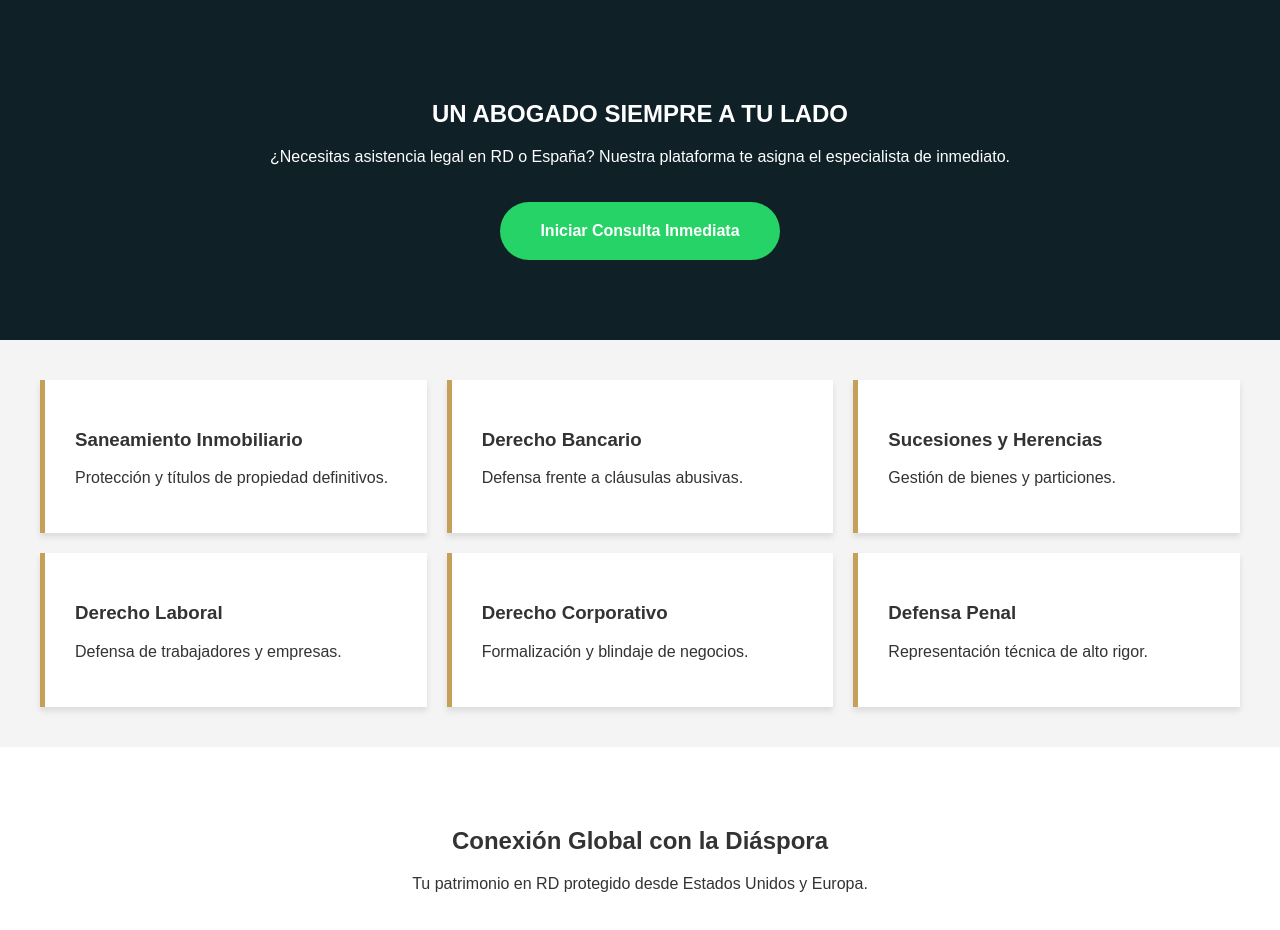
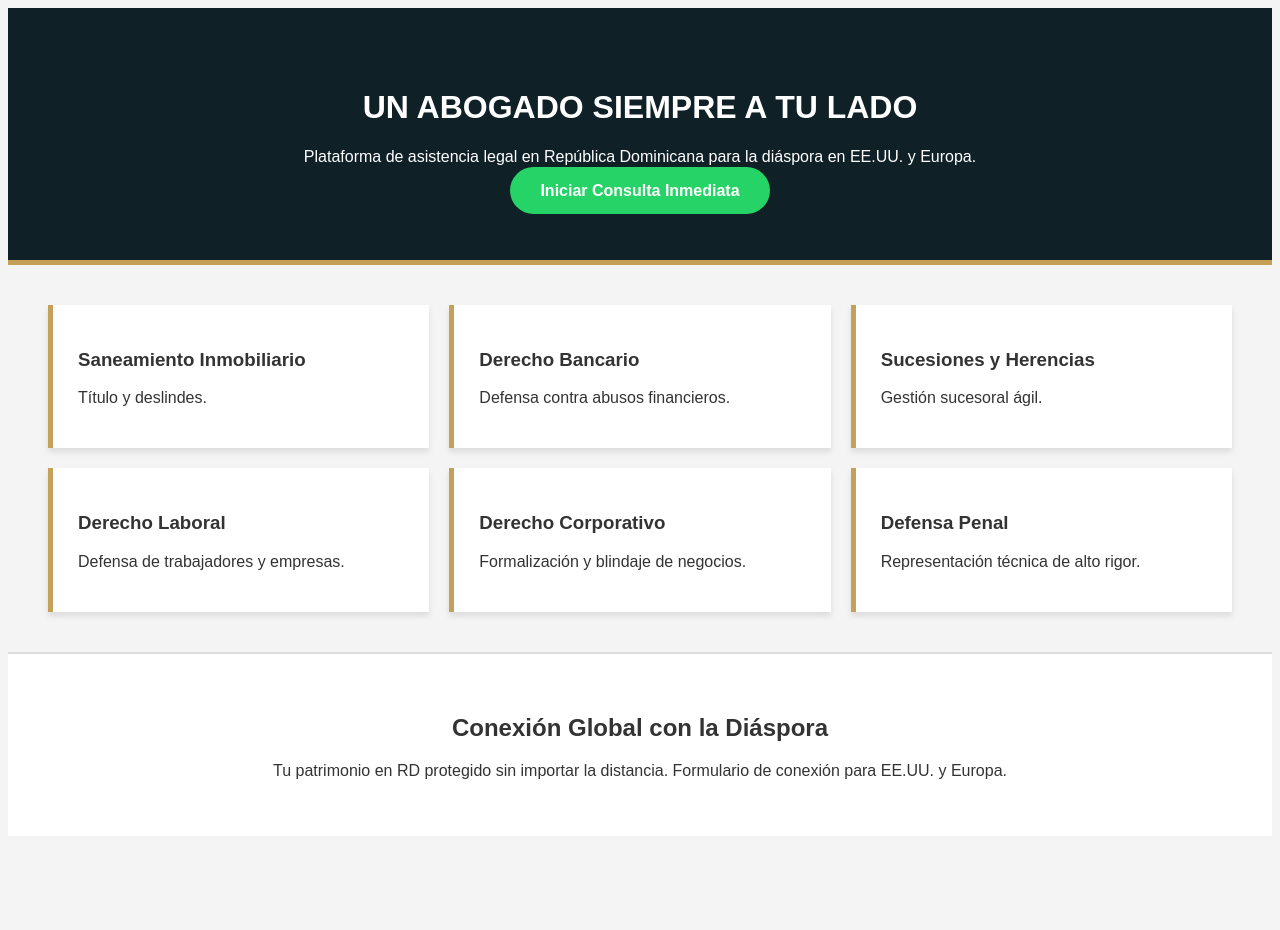
Before and after one commit to luisluciano27/luisluciano27.github.io, a plain HTML site: page index.html in a window 1280 px wide. After the commit the page ends 844 px from the top, so only its background shows below. Drawn offline with Linux system fonts and the light colour scheme.

Commit message:
Update index.html

```diff
--- a/index.html
+++ b/index.html
@@ -2,37 +2,33 @@
 <html lang="es">
 <head>
     <meta charset="UTF-8">
-    <meta name="viewport" content="width=device-width, initial-scale=1.0">
-    <title>Un Abogado Siempre a Tu Lado | Plataforma Legal</title>
+    <title>Un Abogado Siempre a Tu Lado | Plataforma Legal Global</title>
     <style>
-        :root { --azul-marino: #0f2027; --oro: #c5a059; --whatsapp: #25d366; }
-        body { font-family: 'Montserrat', sans-serif; margin: 0; color: #333; }
-        .hero { background: var(--azul-marino); color: white; padding: 80px 20px; text-align: center; }
-        .btn-cta { background: var(--whatsapp); color: white; padding: 20px 40px; text-decoration: none; border-radius: 50px; font-weight: bold; display: inline-block; margin-top: 20px; }
-        .services-grid { display: grid; grid-template-columns: repeat(auto-fit, minmax(300px, 1fr)); gap: 20px; padding: 40px; background: #f4f4f4; }
-        .card { background: white; padding: 30px; border-left: 5px solid var(--oro); box-shadow: 0 4px 6px rgba(0,0,0,0.1); }
-        .diaspora { padding: 60px; text-align: center; background: #fff; }
+        body { font-family: 'Montserrat', sans-serif; background: #f4f4f4; color: #333; }
+        .hero { background: #0f2027; color: white; padding: 60px; text-align: center; border-bottom: 5px solid #c5a059; }
+        .btn-wa { background: #25d366; color: white; padding: 15px 30px; text-decoration: none; border-radius: 50px; font-weight: bold; }
+        .services-grid { display: grid; grid-template-columns: repeat(auto-fit, minmax(300px, 1fr)); gap: 20px; padding: 40px; }
+        .card { background: white; padding: 25px; border-left: 5px solid #c5a059; box-shadow: 0 4px 6px rgba(0,0,0,0.1); }
+        .diaspora { padding: 40px; background: white; text-align: center; border-top: 2px solid #ddd; }
     </style>
 </head>
 <body>
-    <section class="hero">
+    <header class="hero">
         <h1>UN ABOGADO SIEMPRE A TU LADO</h1>
-        <p>¿Necesitas asistencia legal en RD o España? Nuestra plataforma te asigna el especialista de inmediato.</p>
-        <a href="https://wa.me/TU_NUMERO_AQUI" class="btn-cta">Iniciar Consulta Inmediata</a>
-    </section>
-
+        <p>Plataforma de asistencia legal en República Dominicana para la diáspora en EE.UU. y Europa.</p>
+        <a href="https://wa.me/TU_NUMERO_PLATAFORMA" class="btn-wa">Iniciar Consulta Inmediata</a>
+    </header>
     <section class="services-grid">
-        <div class="card"><h3>Saneamiento Inmobiliario</h3><p>Protección y títulos de propiedad definitivos.</p></div>
-        <div class="card"><h3>Derecho Bancario</h3><p>Defensa frente a cláusulas abusivas.</p></div>
-        <div class="card"><h3>Sucesiones y Herencias</h3><p>Gestión de bienes y particiones.</p></div>
+        <div class="card"><h3>Saneamiento Inmobiliario</h3><p>Título y deslindes.</p></div>
+        <div class="card"><h3>Derecho Bancario</h3><p>Defensa contra abusos financieros.</p></div>
+        <div class="card"><h3>Sucesiones y Herencias</h3><p>Gestión sucesoral ágil.</p></div>
         <div class="card"><h3>Derecho Laboral</h3><p>Defensa de trabajadores y empresas.</p></div>
         <div class="card"><h3>Derecho Corporativo</h3><p>Formalización y blindaje de negocios.</p></div>
         <div class="card"><h3>Defensa Penal</h3><p>Representación técnica de alto rigor.</p></div>
     </section>
-
     <section class="diaspora">
         <h2>Conexión Global con la Diáspora</h2>
-        <p>Tu patrimonio en RD protegido desde Estados Unidos y Europa.</p>
+        <p>Tu patrimonio en RD protegido sin importar la distancia. Formulario de conexión para EE.UU. y Europa.</p>
     </section>
 </body>
 </html>
```
